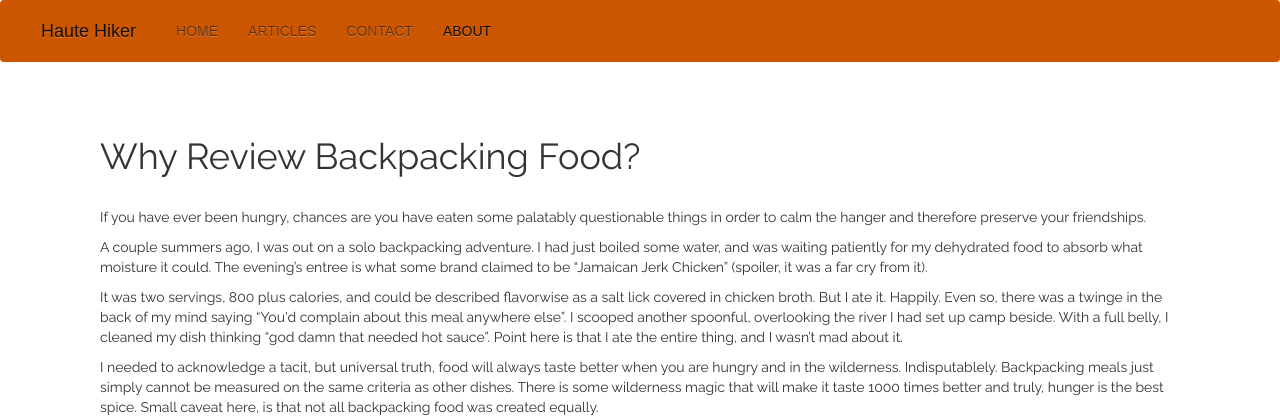
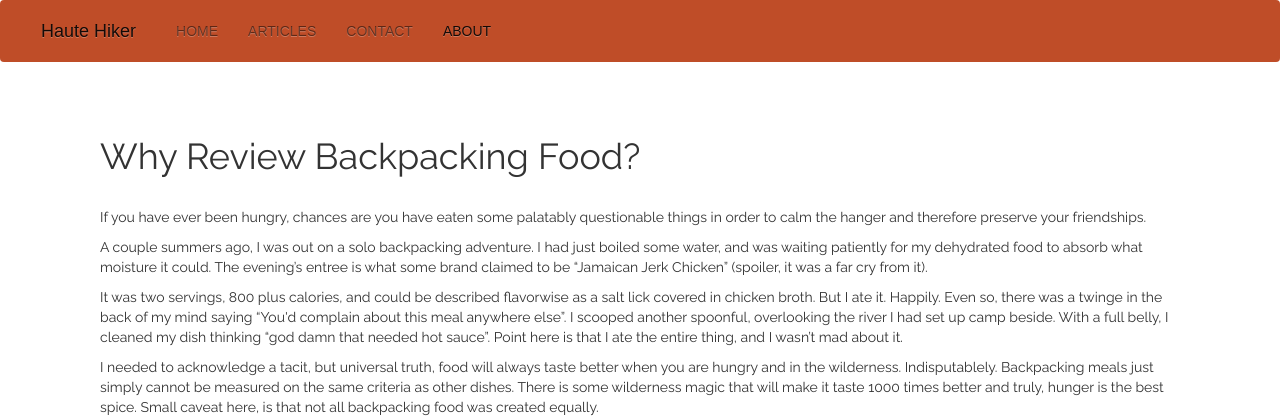
Before and after one commit to sarahdactyl71/haute_hiker, a Django app: page /about/ in a window 1280 px wide. Shown: the top 420 px of the page. Run offline with Django 3.2, Linux system fonts and the light colour scheme; some libraries are stand-ins or nearby versions.

Commit message:
changes navbar color

```diff
--- a/reviews/static/css/reviews.css
+++ b/reviews/static/css/reviews.css
@@ -19,6 +19,7 @@ p {
 
 .navbar {
   font-family: 'Armino', sans-serif;
+  color: #E6AC27;
 }
 
 .navbar li {
--- a/reviews/templates/navbar.html
+++ b/reviews/templates/navbar.html
@@ -1,4 +1,4 @@
-<nav class="navbar navbar-expand-lg navbar-light" style="background-color: #cc5500;">
+<nav class="navbar navbar-expand-lg navbar-light" style="background-color: #BF4D28;">
   <button class="navbar-toggler" type="button" data-toggle="collapse" data-target="#navbarTogglerDemo01" aria-controls="navbarTogglerDemo01" aria-expanded="false" aria-label="Toggle navigation">
     <span class="navbar-toggler-icon"></span>
   </button>
```
